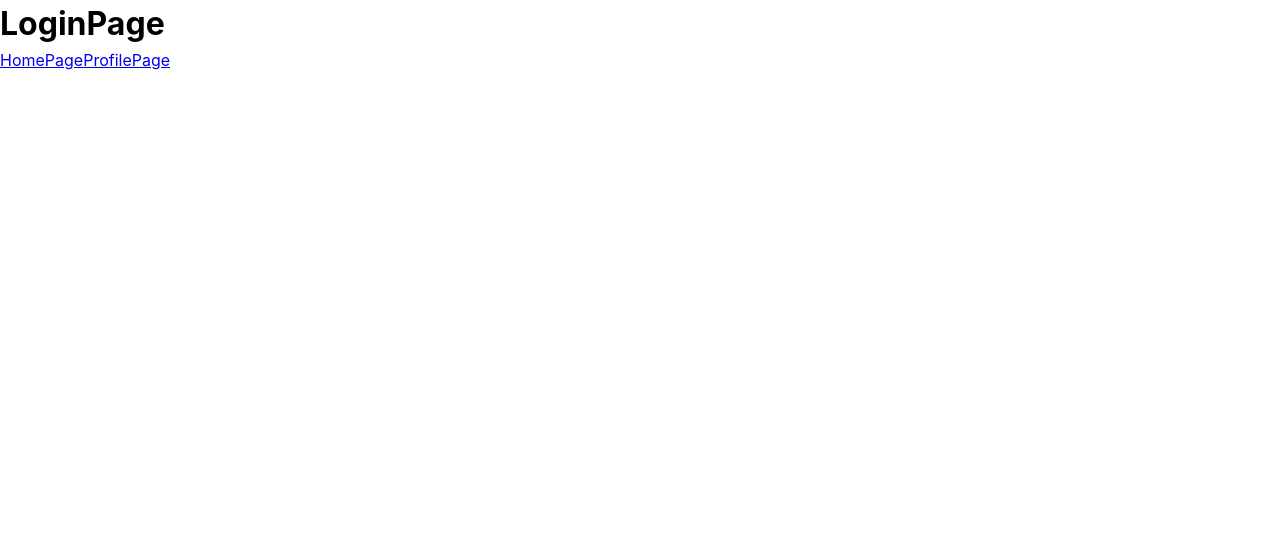
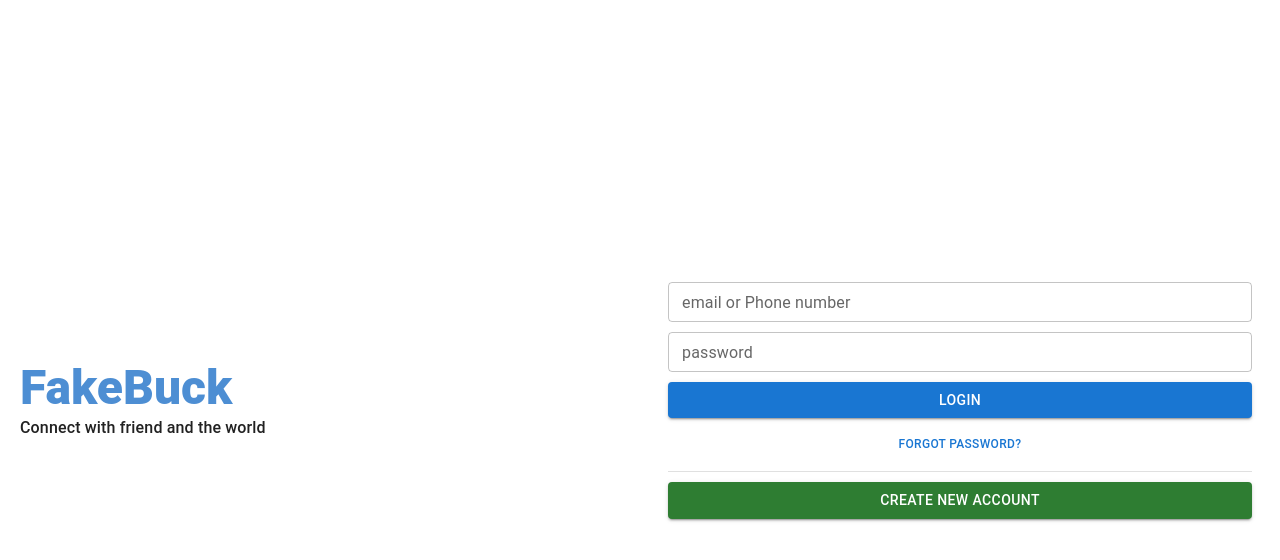
Before and after one commit to KrittinI/react-social-app, a React (Vite) app: page /login in a window 1280 px wide. Shown: the top 560 px of the page. Built offline with nearby package versions, Linux system fonts and the light colour scheme; no server answers.

Commit message:
finished login page

```diff
--- a/src/App.jsx
+++ b/src/App.jsx
@@ -1,4 +1,5 @@
 import Router from "./routes/Router"
+import { CssBaseline } from "@mui/material"
 import ThemeContextProvider from "./context/ThemeContext"
 import PostContextProvider from "./context/PostContext"
 import AuthContextProvider from "./context/AuthenContext"
@@ -6,6 +7,7 @@ import AuthContextProvider from "./context/AuthenContext"
 function App() {
 
   return (
+    <CssBaseline>
       <ThemeContextProvider>
         <AuthContextProvider>
           <PostContextProvider>
@@ -13,6 +15,7 @@ function App() {
           </PostContextProvider>
         </AuthContextProvider>
       </ThemeContextProvider>
+    </CssBaseline >
   )
 }
 
--- a/src/pages/LoginPage.jsx
+++ b/src/pages/LoginPage.jsx
@@ -1,13 +1,70 @@
-import { Link } from "react-router-dom"
+import { Box, Button, TextField, Typography, Divider } from "@mui/material"
+
 function LoginPage() {
     return (
-        <div>
-            <h1>
-                LoginPage
-            </h1>
-            <Link to="/">HomePage</Link   >
-            <Link to="/profile">ProfilePage</Link >
-        </div>
+        <Box component='main'
+            height='100vh'
+            display='flex'
+            justifyContent='space-between'
+        >
+            <Box
+                component='section'
+                display='flex'
+                flexDirection='column'
+                justifyContent='center'
+                p='20px'
+                flex={1}
+            >
+                <Typography variant="h3" color='#4D8ED3' fontWeight={900}>FakeBuck</Typography>
+                <Typography variant="subtitle" fontWeight={500}>Connect with friend and the world</Typography>
+            </Box>
+            <Box
+                component='section'
+                display='flex'
+                flexDirection='column'
+                justifyContent='center'
+                p='20px'
+                flex={1}
+            >
+                <Box
+                    component='form'
+                    display='flex'
+                    flexDirection='column'
+                    gap='10px' padding='8px'
+                    backgroundColor='white'
+                    borderRadius='4px'
+                >
+                    <TextField
+                        type='text'
+                        variant="outlined"
+                        label="email or Phone number"
+                        size="small"
+                    />
+                    <TextField
+                        type='password'
+                        variant="outlined"
+                        label='password'
+                        size="small"
+                    />
+                    <Button type='submit' variant="contained" color="primary">
+                        Login
+                    </Button>
+                    <Button
+                        type='button'
+                        variant="text"
+                        disableElevation
+                        color="primary"
+                        sx={{ fontSize: '12px' }}
+                    >
+                        FORGOT PASSWORD?
+                    </Button>
+                    <Divider />
+                    <Button type='button' variant="contained" color="success">
+                        Create New Account
+                    </Button>
+                </Box>
+            </Box>
+        </Box >
     )
 }
 
```
Lines whose indentation alone changed are shown as unchanged.
